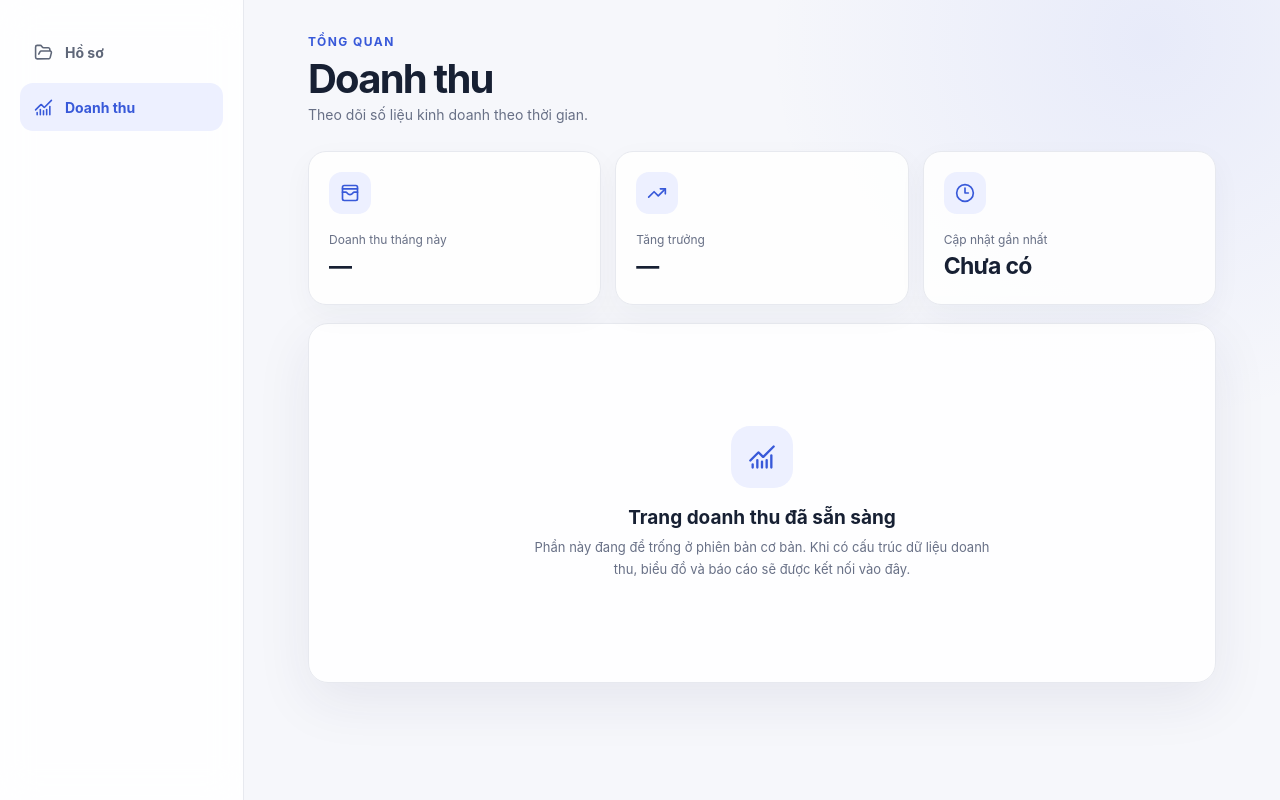
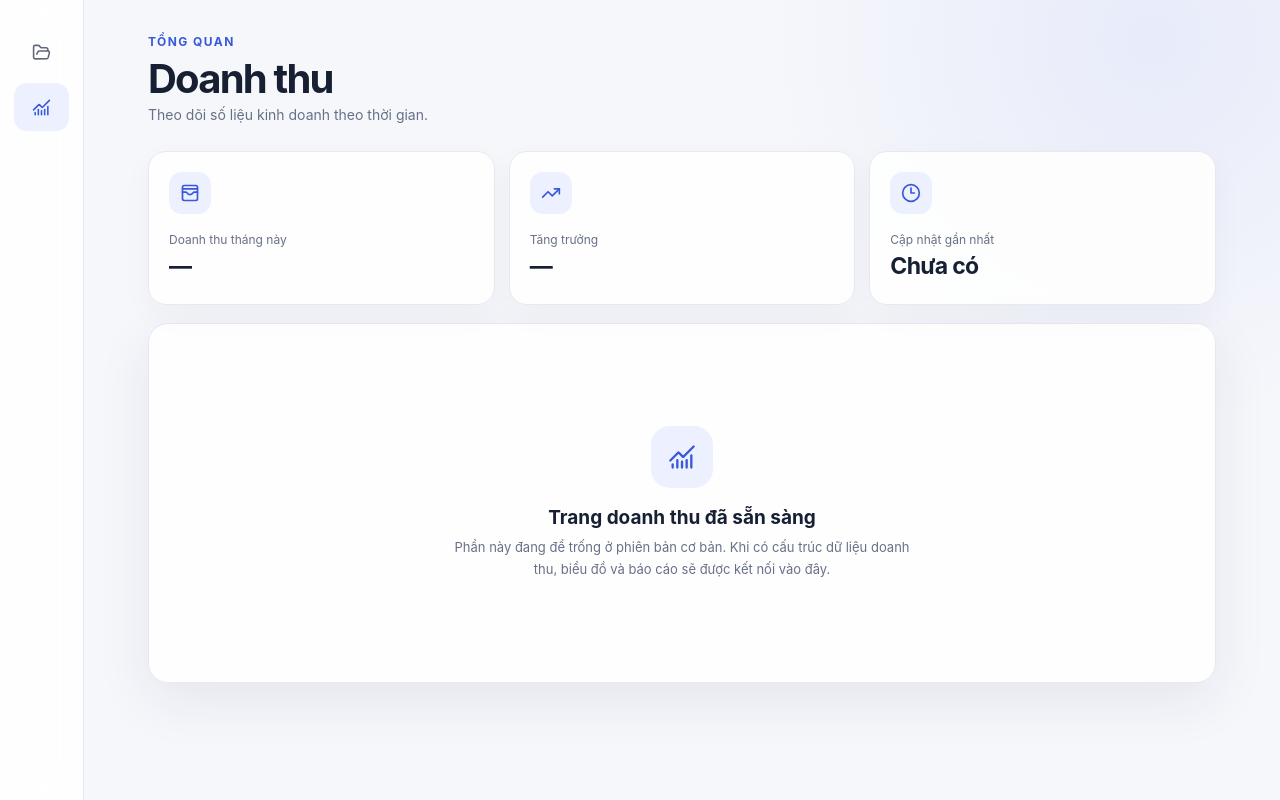
Before and after one commit to qlhs-ntd/qlhs-ntd.github.io, a Next.js app: page /doanh-thu in a window 1280 px wide. Built offline with nearby package versions, Linux system fonts and the light colour scheme.

Commit message:
Compact icon-only sidebar

```diff
--- a/app/components/AppShell.tsx
+++ b/app/components/AppShell.tsx
@@ -15,11 +15,11 @@ const Sidebar = styled.aside`
   inset: 0 auto 0 0;
   z-index: 20;
   display: flex;
-  width: 244px;
+  width: 84px;
   flex-direction: column;
   border-right: 1px solid var(--line);
   background: rgba(255, 255, 255, 0.88);
-  padding: 28px 20px 22px;
+  padding: 28px 14px 22px;
   backdrop-filter: blur(18px);
 
   @media (max-width: 860px) {
@@ -38,9 +38,11 @@ const Sidebar = styled.aside`
 const Navigation = styled.nav`
   display: grid;
   gap: 7px;
+  width: 100%;
 
   @media (max-width: 860px) {
     display: flex;
+    width: auto;
     justify-content: center;
   }
 `;
@@ -48,16 +50,20 @@ const Navigation = styled.nav`
 const NavItem = styled(Link)<{ $active: boolean }>`
   display: flex;
   align-items: center;
-  gap: 12px;
+  justify-content: center;
   min-height: 48px;
   border-radius: 13px;
-  padding: 0 14px;
+  padding: 0;
   background: ${({ $active }) => ($active ? "#edf0ff" : "transparent")};
   color: ${({ $active }) => ($active ? "var(--primary)" : "#5f6779")};
   font-size: 14px;
   font-weight: 650;
   text-decoration: none;
   transition: 150ms ease;
+
+  span {
+    display: none;
+  }
 
   &:hover {
     background: ${({ $active }) => ($active ? "#edf0ff" : "#f3f4f8")};
@@ -66,17 +72,13 @@ const NavItem = styled(Link)<{ $active: boolean }>`
 
   @media (max-width: 860px) {
     min-height: 44px;
-    padding: 0 13px;
-
-    span {
-      display: none;
-    }
+    width: 48px;
   }
 `;
 
 const Main = styled.main`
   min-height: 100vh;
-  margin-left: 244px;
+  margin-left: 84px;
   padding: 30px clamp(24px, 5vw, 72px) 72px;
 
   @media (max-width: 860px) {
@@ -101,7 +103,13 @@ export function AppShell({ children }: { children: ReactNode }) {
     <Shell>
       <Sidebar>
         <Navigation aria-label="Điều hướng chính">
-          <NavItem href="/" $active={pathname === "/"} aria-current={pathname === "/" ? "page" : undefined}>
+          <NavItem
+            href="/"
+            $active={pathname === "/"}
+            aria-current={pathname === "/" ? "page" : undefined}
+            aria-label="Hồ sơ"
+            title="Hồ sơ"
+          >
             <FolderOpen size={19} />
             <span>Hồ sơ</span>
           </NavItem>
@@ -109,6 +117,8 @@ export function AppShell({ children }: { children: ReactNode }) {
             href="/doanh-thu"
             $active={pathname === "/doanh-thu"}
             aria-current={pathname === "/doanh-thu" ? "page" : undefined}
+            aria-label="Doanh thu"
+            title="Doanh thu"
           >
             <ChartNoAxesCombined size={19} />
             <span>Doanh thu</span>
```
